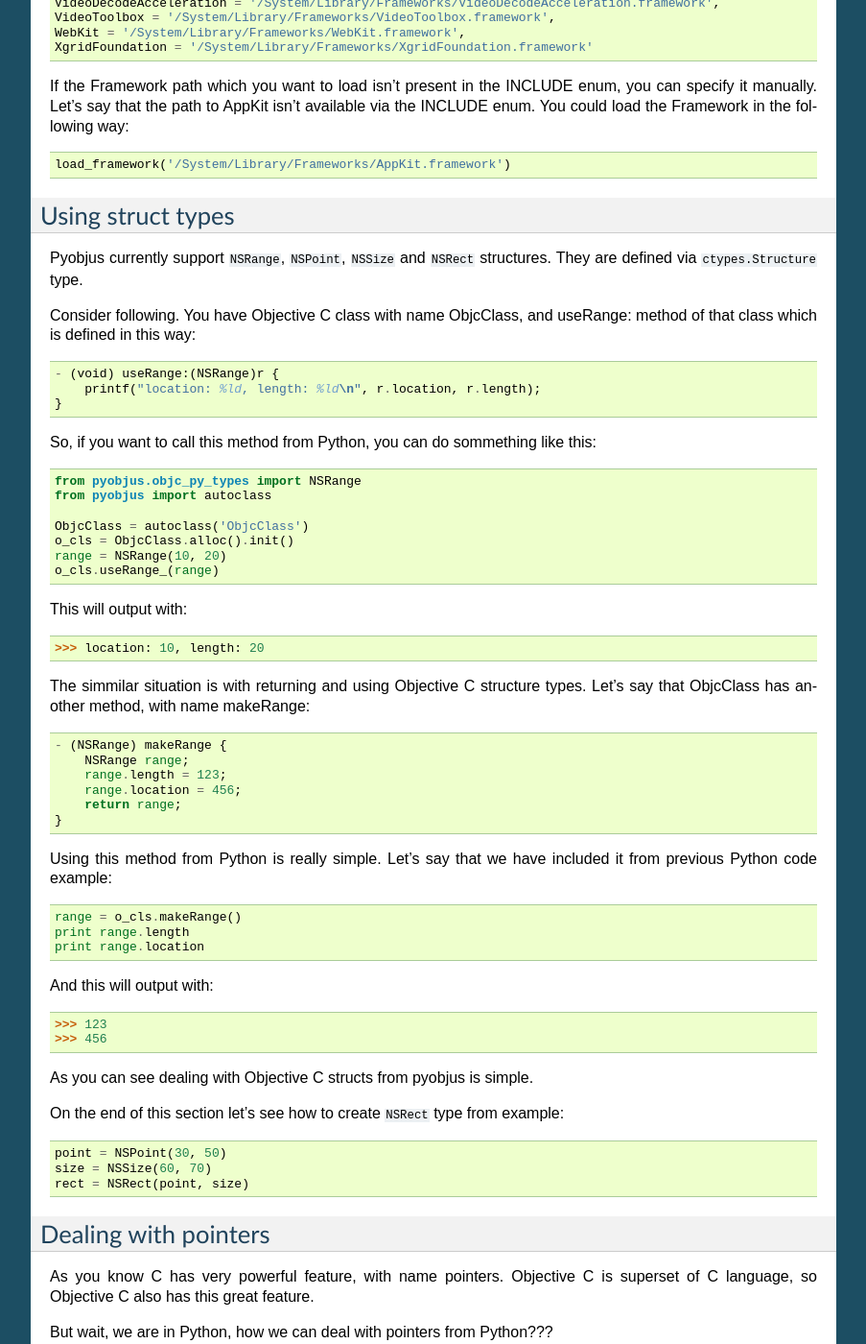
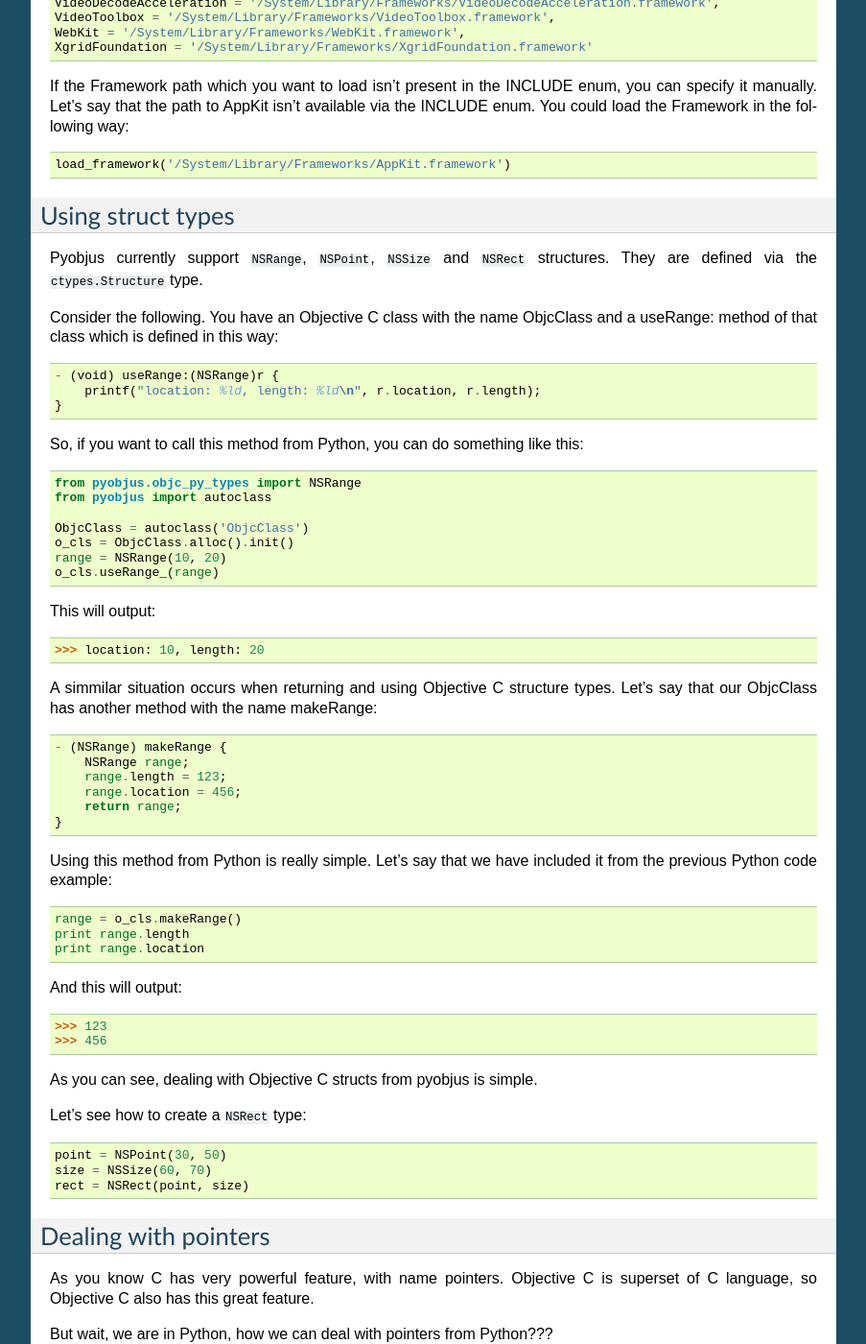
Before and after one commit to kivy/pyobjus, a Sphinx documentation site: the page built from docs/source/core_tutorials.rst, in a window 1280 px wide and 1400 px high, scrolled down 3334 px. Shown: the whole window at 96% size, without its empty margins (198-1101 px from the left). Built offline with Sphinx 7.4.7, drawn with Linux system fonts in a browser that asks for light colours.

Commit message:
doc: grammar tweaks

```diff
--- a/docs/source/core_tutorials.rst
+++ b/docs/source/core_tutorials.rst
@@ -219,15 +219,18 @@
 Using struct types
 ------------------
 
-Pyobjus currently support ``NSRange``, ``NSPoint``, ``NSSize`` and ``NSRect`` structures. They are defined via ``ctypes.Structure`` type.
+Pyobjus currently support ``NSRange``, ``NSPoint``, ``NSSize`` and ``NSRect``
+structures. They are defined via the ``ctypes.Structure`` type.
 
-Consider following. You have Objective C class with name ObjcClass, and useRange: method of that class which is defined in this way::
+Consider the following. You have an Objective C class with the name ObjcClass
+and a useRange: method of that class which is defined in this way::
 
     - (void) useRange:(NSRange)r {
         printf("location: %ld, length: %ld\n", r.location, r.length);
     }
 
-So, if you want to call this method from Python, you can do sommething like this::
+So, if you want to call this method from Python, you can do something like
+this::
 
     from pyobjus.objc_py_types import NSRange
     from pyobjus import autoclass
@@ -237,11 +240,13 @@
     range = NSRange(10, 20)
     o_cls.useRange_(range)
 
-This will output with::
+This will output::
 
     >>> location: 10, length: 20
 
-The simmilar situation is with returning and using Objective C structure types. Let's say that ObjcClass has another method, with name makeRange::
+A simmilar situation occurs when returning and using Objective C structure
+types. Let's say that our ObjcClass has another method with the name
+makeRange::
 
     - (NSRange) makeRange {
         NSRange range;
@@ -250,20 +255,21 @@
         return range;
     }
 
-Using this method from Python is really simple. Let's say that we have included it from previous Python code example::
+Using this method from Python is really simple. Let's say that we have included
+it from the previous Python code example::
 
     range = o_cls.makeRange()
     print range.length
     print range.location
 
-And this will output with::
+And this will output::
 
     >>> 123
     >>> 456
 
-As you can see dealing with Objective C structs from pyobjus is simple.
+As you can see, dealing with Objective C structs from pyobjus is simple.
 
-On the end of this section let's see how to create ``NSRect`` type from example::
+Let's see how to create a ``NSRect`` type::
 
     point = NSPoint(30, 50)
     size = NSSize(60, 70)
```
